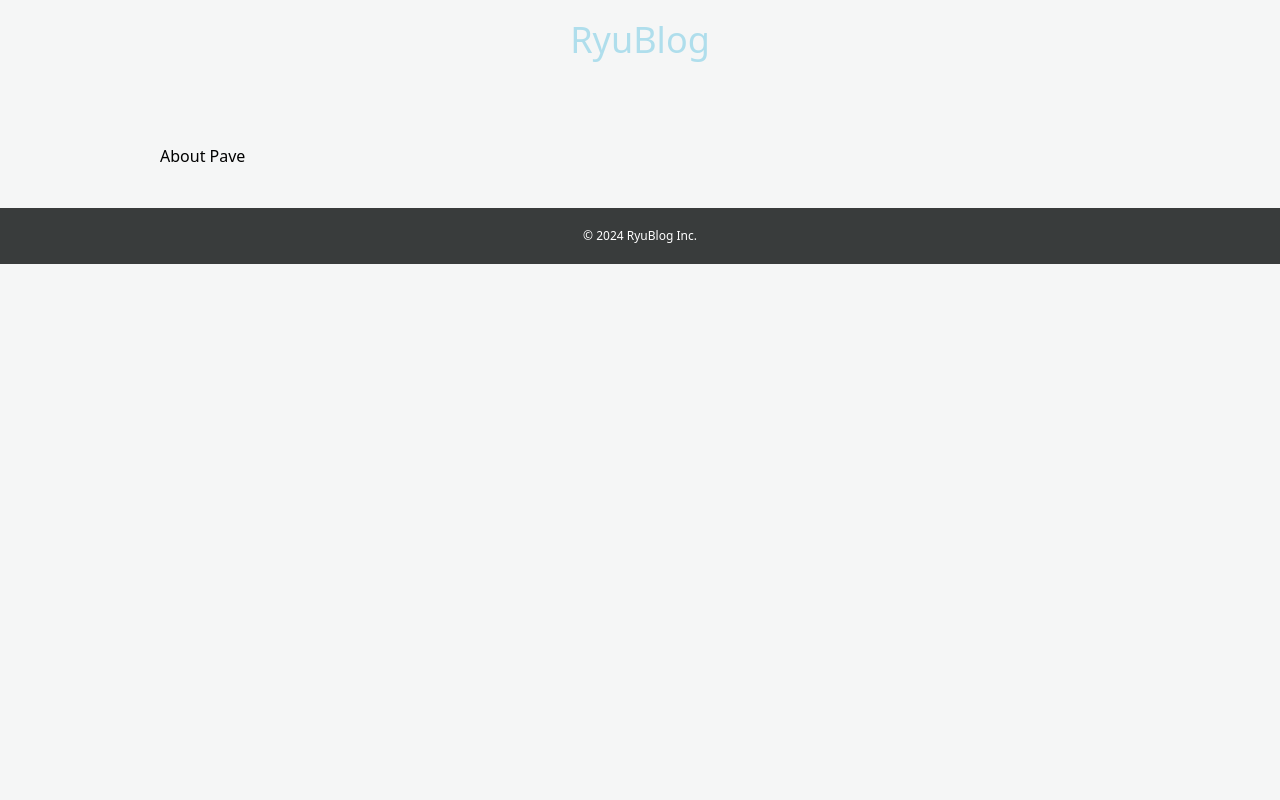
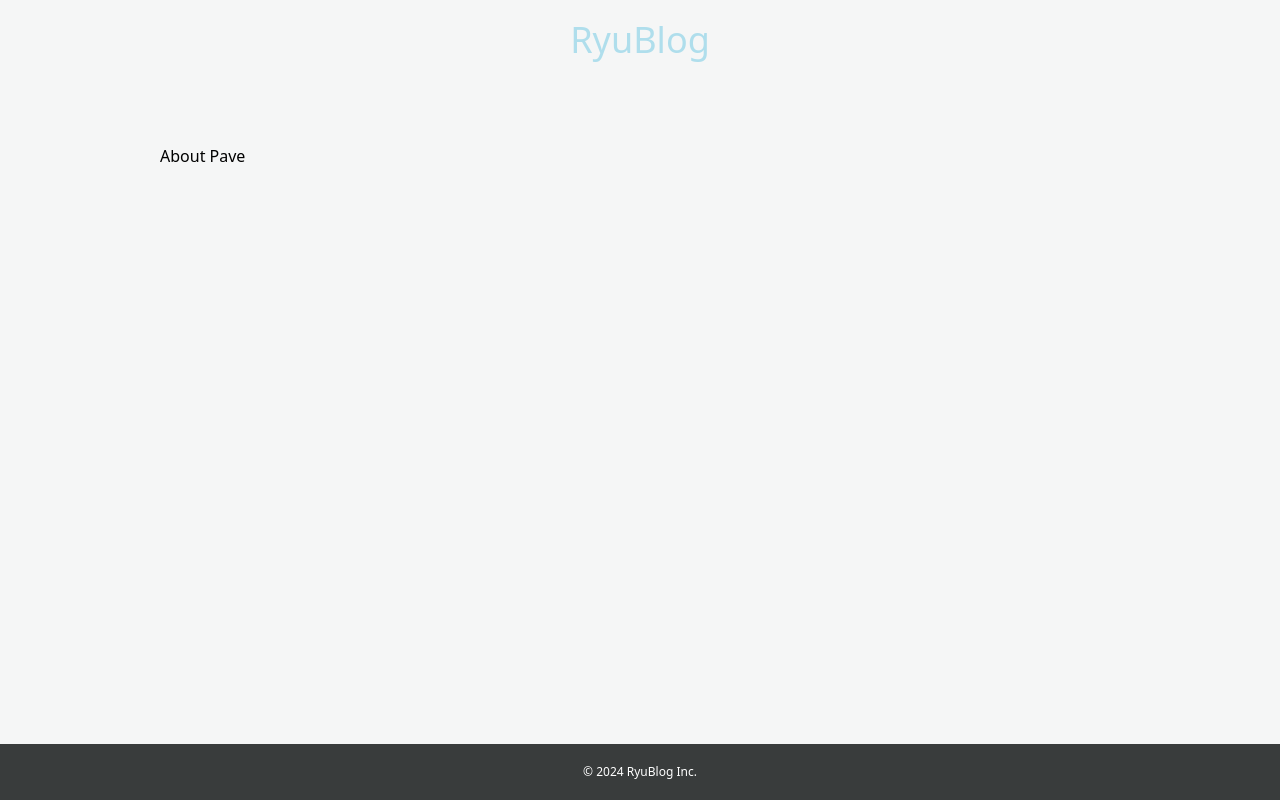
Before and after one commit to perusonaryu/place-app, a SvelteKit app: page /about in a window 1280 px wide. Built offline with nearby package versions, Linux system fonts and the light colour scheme.

Commit message:
footerを下部に位置するよう修正

```diff
--- a/src/app.html
+++ b/src/app.html
@@ -1,5 +1,5 @@
 <!doctype html>
-<html lang="ja">
+<html lang="ja" class="h-full relative">
   <head>
     <meta charset="utf-8" />
     <link rel="icon" href="%sveltekit.assets%/favicon.png" />
--- a/src/routes/+layout.svelte
+++ b/src/routes/+layout.svelte
@@ -11,7 +11,7 @@
   <div class="max-w-[960px] m-auto mb-10">
     <slot></slot>
   </div>
-  <footer class="bg-[#393C3C] p-5">
+  <footer class="bg-[#393C3C] p-5 absolute bottom-0 w-full">
     <p class="text-xs text-white text-center">&copy; 2024 RyuBlog Inc.</p>
   </footer>
 </div>
```
